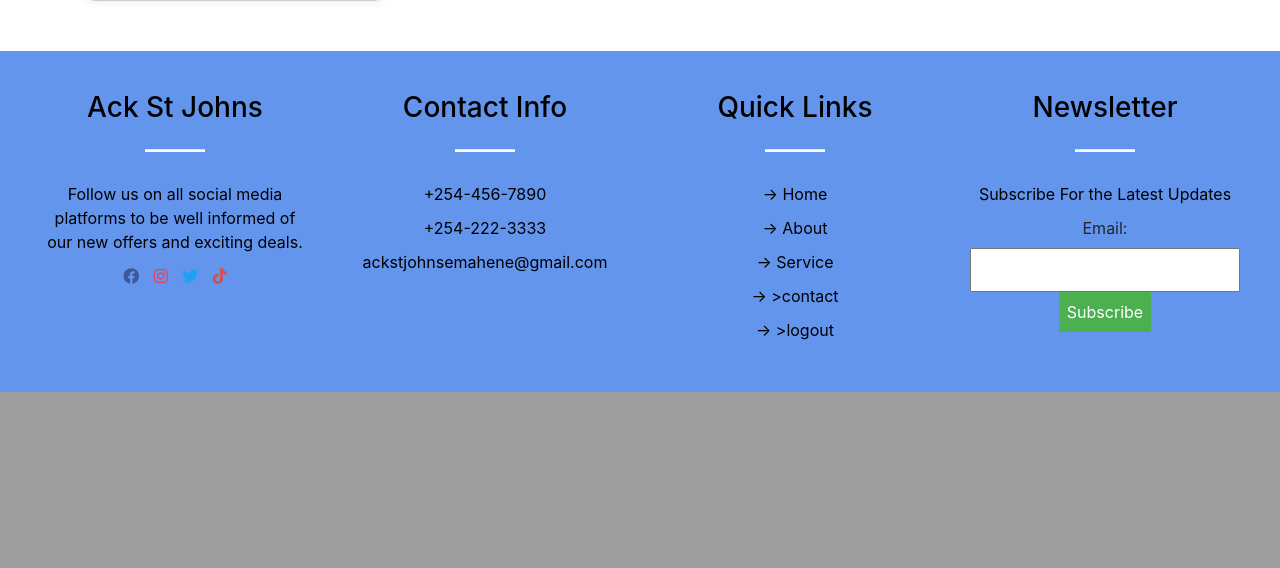
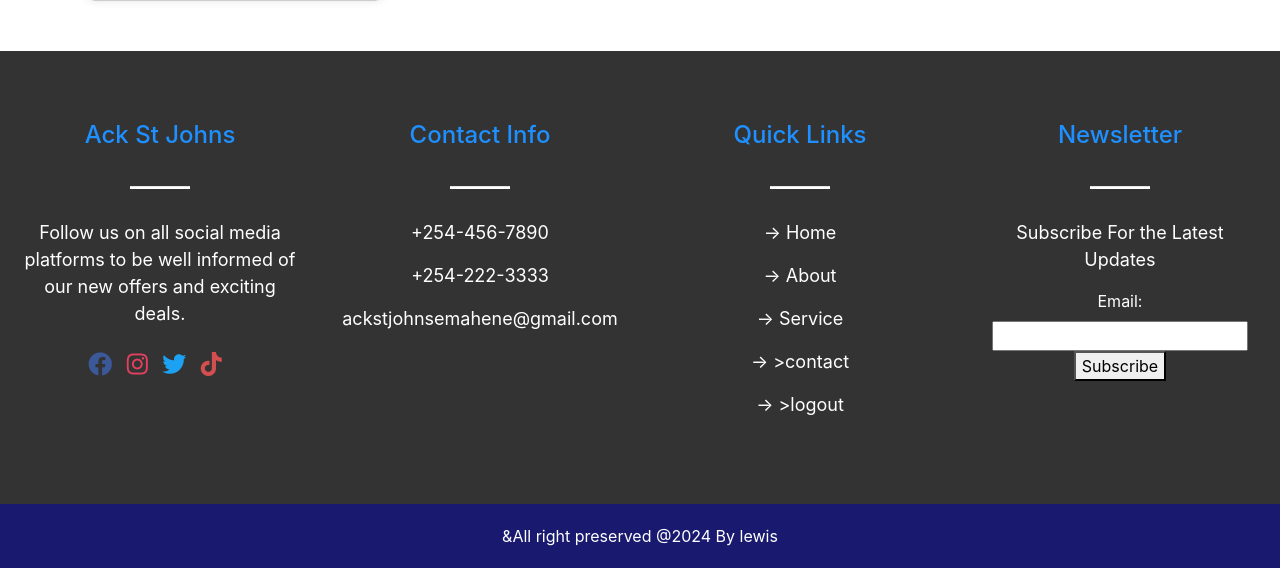
Before and after one commit to lewis-andy/Fellowship, a Flask app: page /index in a window 1280 px wide. Shown: the part 1067-1635 px from the top of the page. Before the commit the page ends 1459 px from the top, so only its background shows below. Run offline with Flask 3, Linux system fonts and the light colour scheme; some libraries are stand-ins or nearby versions.

Commit message:
media queery

```diff
--- a/static/css/index.css
+++ b/static/css/index.css
@@ -4,6 +4,7 @@ body {
 }
 .header_section{
     background-color: midnightblue;
+
 }
 .heading_container {
   display: -webkit-box;
@@ -243,40 +244,13 @@ a:focus {
 
 
 /*FOOTER STARTS*/
-  footer {
-            background-color: #333;
-            color: #fff;
+  .footer {
+    background-color: midnightblue;
+    color: white;
     text-align: center;
-            padding: 10px;
-            position: fixed;
-            bottom: 0;
-            width: 100%;
-            left: 0;
-            opacity: 0;
-            animation: fadeIn 1s ease-in-out forwards, changeColor 6s infinite;
+    padding: 20px 0;
 }
 
-        footer p {
-            margin: 0;
-        }
-
-        @keyframes fadeIn {
-            from {
-                opacity: 0;
-            }
-            to {
-                opacity: 1;
-            }
-        }
-
-        @keyframes changeColor {
-            0%, 100% {
-                background-color: steelblue;
-            }
-            50% {
-                background-color: lightskyblue;
-            }
-        }
 
 /*FOOTER ENDS*/
 
@@ -327,78 +301,62 @@ a:focus {
 
 /* Bottom most container starts */
 
+
+/* Bottom Container */
+
 .bottom-container {
     display: flex;
+    flex-wrap: wrap;
     justify-content: space-around;
-  background-color: cornflowerblue;
-  padding: 20px;
+    background-color: #333;
+    color: white;
+    padding: 50px 0;
+    margin-bottom: 0;
 }
 
-/* Style for each Column */
 .column {
-  flex: 1;
+    flex-basis: 25%;
     text-align: center;
     padding: 20px;
 }
 
 .column h3 {
-  color: black;
+    font-size: 24px;
+    margin-bottom: 20px;
+    color: dodgerblue;
 }
 
 .column p {
-  color: black;
-  margin-bottom: 10px;
+    font-size: 18px;
 }
 
-/* Social Icons */
-.social-icon {
-  margin: 0 5px;
+.social-container {
+    margin-top: 20px;
 }
 
-/* Newsletter Form */
-form {
-  display: flex;
-  flex-direction: column;
-  align-items: center;
+.social-icon {
+    font-size: 24px;
+    margin-right: 10px;
+    color: white;
+    transition: color 0.3s ease;
 }
 
-label {
-  margin-bottom: 5px;
+.social-icon:hover {
+    color: lightblue;
 }
 
-input {
-  padding: 8px;
-  margin-bottom: 10px;
-  width: 100%;
-  box-sizing: border-box;
-}
+/* Media Queries */
 
-.subscribe-button {
-  padding: 8px;
-  background-color: #4caf50;
-  color: #fff;
-  border: none;
-  cursor: pointer;
-}
-
-/* Media Queries for Responsive Design */
-@media screen and (max-width: 768px) {
-  .bottom-container {
-    flex-direction: column;
-    align-items: center; /* Center content in columns */
-  }
-
-  .column {
-    flex: 1;
-    width: 100%;
-    max-width: 400px; /* Limit maximum width of column */
-    margin-bottom: 20px;
+@media screen and (max-width: 992px) {
+    .offer_section .content-box {
+        max-width: 400px;
     }
 }
 
-
-.bg-black {
-  background-color: black;
+@media screen and (max-width: 768px) {
+    .slider {
+        height: 400px; /* Adjust height for smaller screens */
+    }
 }
 /* End bottom container */
 
--- a/templates/about.html
+++ b/templates/about.html
@@ -2,6 +2,7 @@
 <html lang="en">
 <head>
     <meta charset="UTF-8">
+    <meta name="viewport" content="width=device-width, initial-scale=1">
     <title>About</title>
  <link rel="stylesheet" type="text/css" href="{{ url_for('static', filename='css/index.css') }}">
     <link rel="stylesheet" type="text/css" href="../static/css/index.css">
--- a/templates/index.html
+++ b/templates/index.html
@@ -2,6 +2,7 @@
 <html lang="en">
 <head>
     <meta charset="UTF-8">
+    <meta name="viewport" content="width=device-width, initial-scale=1">
     <title>Title</title>
     <link rel="stylesheet" type="text/css" href="{{ url_for('static', filename='css/index.css') }}">
     <link rel="stylesheet" type="text/css" href="../static/css/index.css">
@@ -17,7 +18,7 @@
 <body>
 
 
-<!-- header section strats -->
+<!-- header section starts -->
 <header class="header_section">
     <div class="header_bottom">
         <div class="container-fluid">
@@ -59,7 +60,6 @@
             </nav>
         </div>
     </div>
-      </div>
 </header>
 <!-- end header section -->
 
@@ -90,7 +90,8 @@
         </div>
     </div>
 </section>
-<!--slider ends-->
+<!-- slider ends -->
+
 <!-- offer section -->
 <section class="offer_section hero_next_section-margin layout_padding">
     <div class="container">
@@ -155,7 +156,7 @@
         <p>Subscribe For the Latest Updates</p>
         <form action="" method="post">
             <label for="email">Email:</label>
-                <input type="email" name="email" required>
+            <input type="email" id="email" name="email" required>
             <button type="submit" class="subscribe-button">Subscribe</button>
         </form>
     </div>
--- a/templates/login.html
+++ b/templates/login.html
@@ -1,6 +1,8 @@
 <!DOCTYPE html>
 <html>
 <head>
+    <meta charset="UTF-8">
+    <meta name="viewport" content="width=device-width, initial-scale=1">
     <title>Login</title>
      <link rel="stylesheet" type="text/css" href="{{ url_for('static', filename='css/login.css') }}">
     <link rel="stylesheet" type="text/css" href="../static/css/index.css">
--- a/templates/register.html
+++ b/templates/register.html
@@ -1,6 +1,8 @@
 <!DOCTYPE html>
 <html lang="eng">
 <head>
+    <meta charset="UTF-8">
+    <meta name="viewport" content="width=device-width, initial-scale=1">
     <title>Register</title>
     <link rel="stylesheet" type="text/css" href="{{ url_for('static', filename='css/register.css') }}">
     <link rel="stylesheet" type="text/css" href="../static/css/index.css">
```
Also changed, not shown: static/js/index.js (+27 -10 lines). Lines whose indentation alone changed are shown as unchanged.
